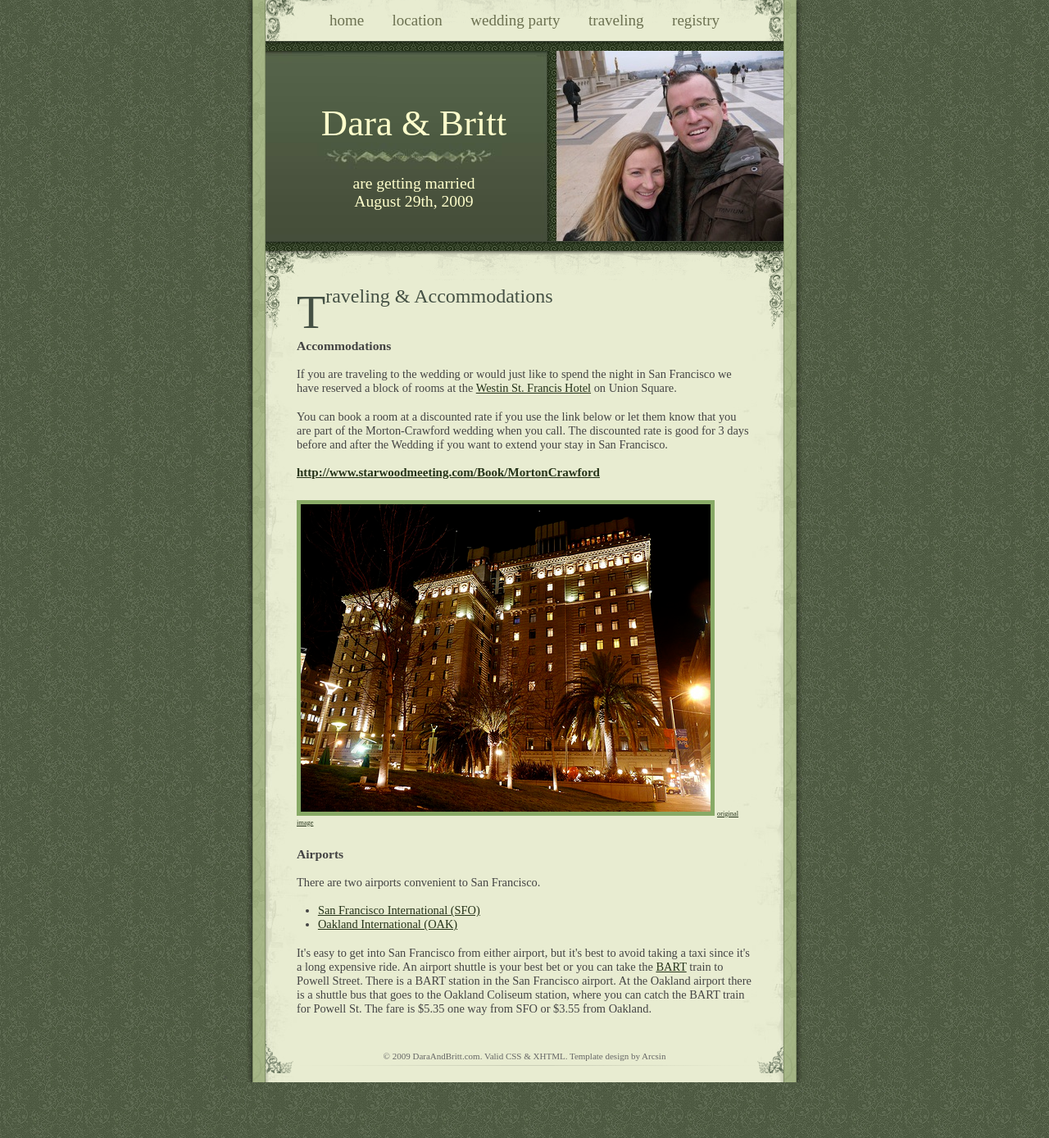
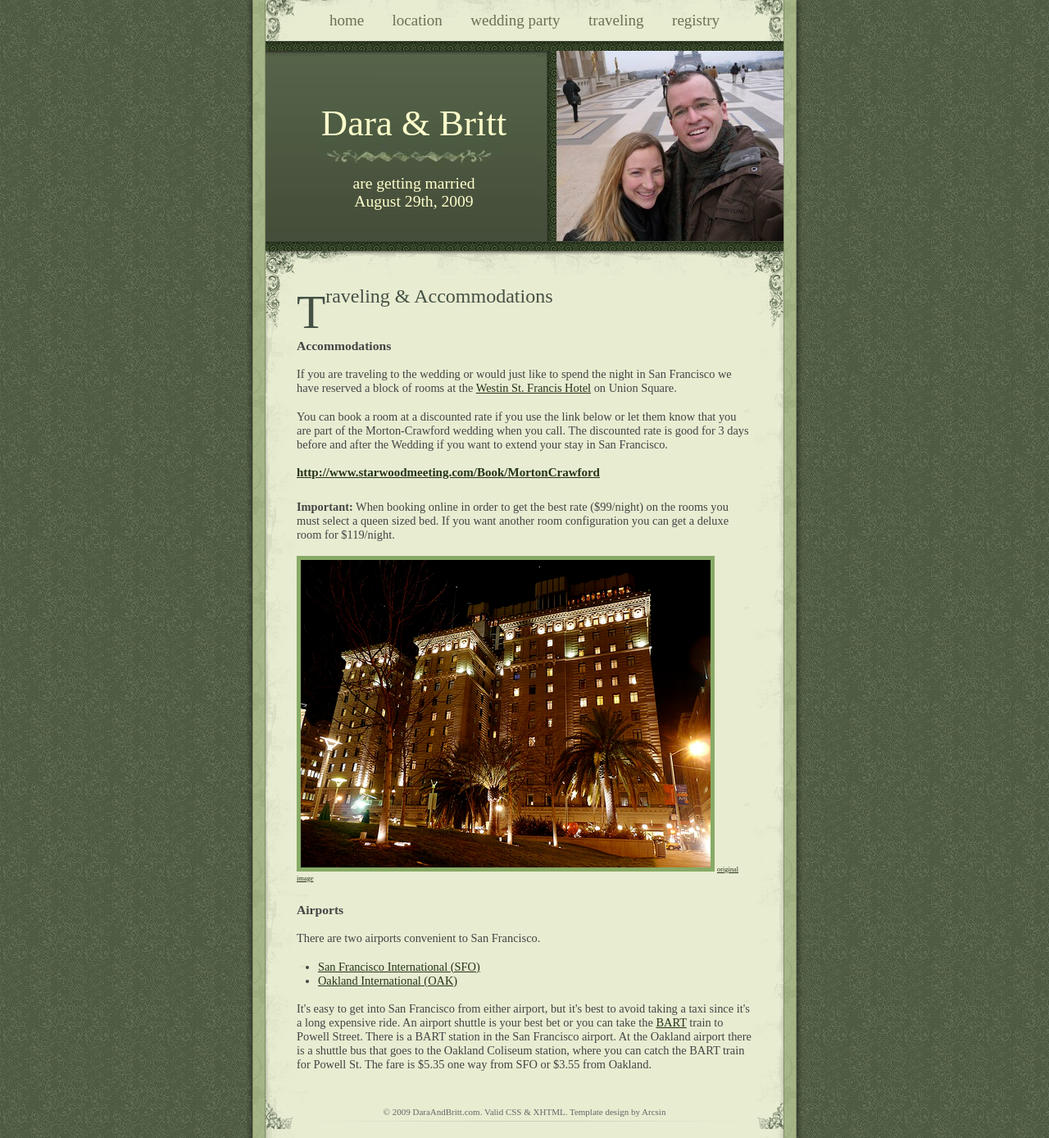
Before and after one commit to britt/wedding-site, a Jekyll site: the page built from travelling.html, in a window 1280 px wide. Shown: the whole page at 82% size. Built offline with Jekyll 4.4.1, drawn with Linux system fonts in a browser that asks for light colours.

Commit message:
Added a note about hotel pricing

```diff
--- a/travelling.html
+++ b/travelling.html
@@ -20,6 +20,10 @@ title: traveling
     <div class="featured_link">
       <a href="http://www.starwoodmeeting.com/Book/MortonCrawford" title="click here to get your room at the discounted rate">http://www.starwoodmeeting.com/Book/MortonCrawford</a>
     </div>
+    <p>
+      <strong>Important:</strong> When booking online in order to get the best rate ($99/night) on the rooms you must select a queen sized bed.
+      If you want another room configuration you can get a deluxe room for $119/night.
+    </p>
     <img src="/img/westin_st_francis.jpg" width="500" height="375" alt="The Westin St. Francis" />
     <a href="http://www.flickr.com/photos/http2007/2204353028/" title="original source" class="subtext">original image</a>
   </div>
```
